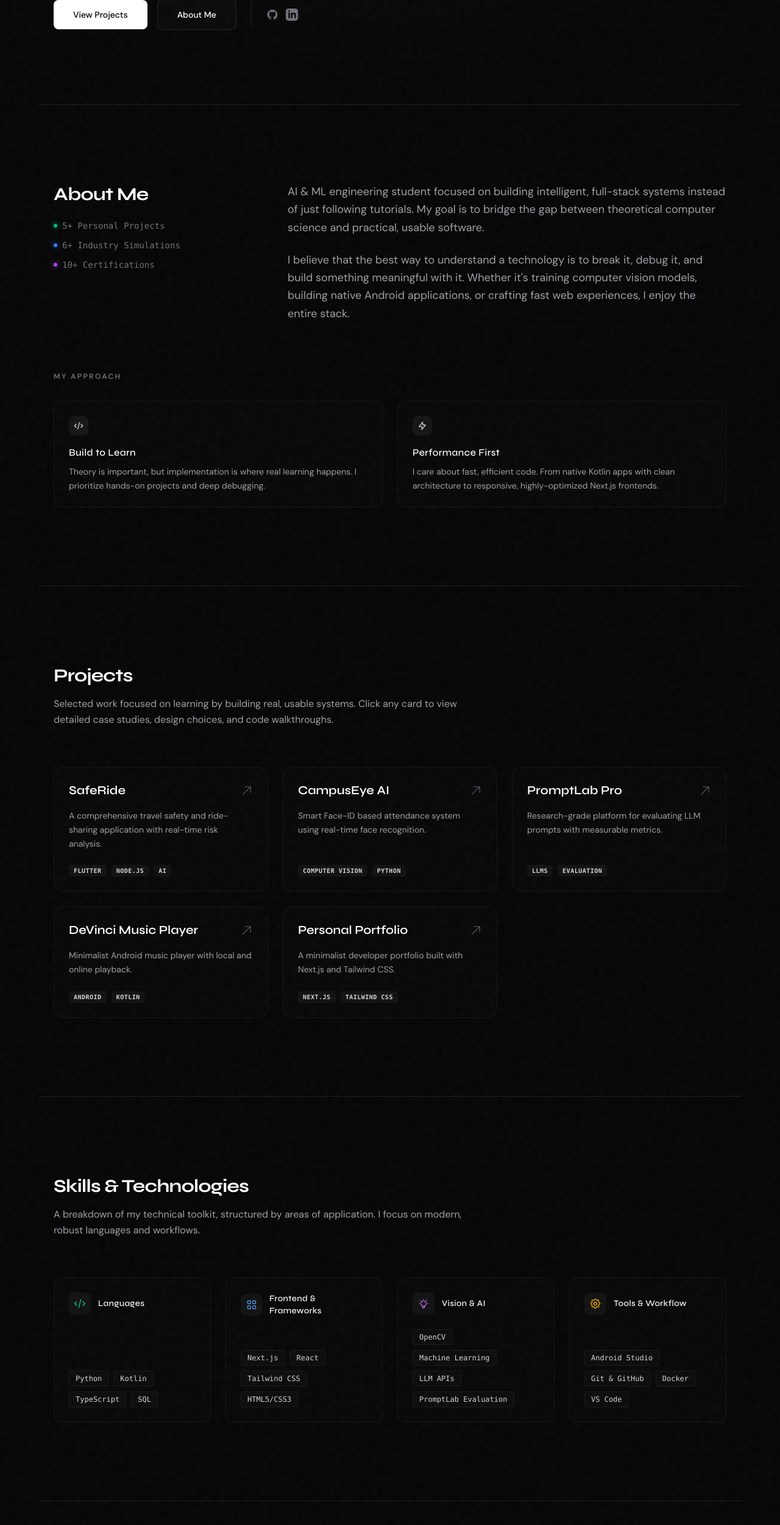
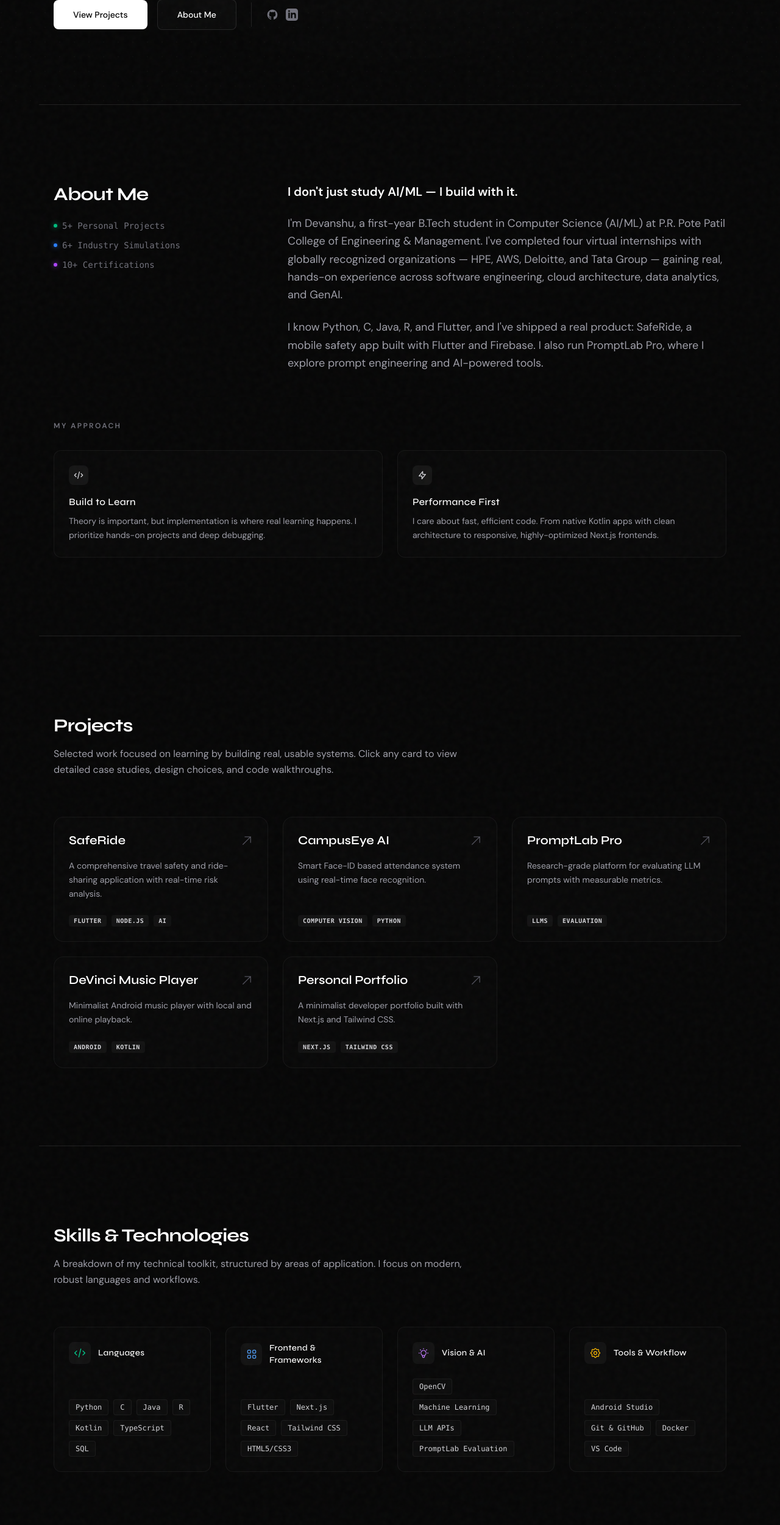
Before and after one commit to devanshu651/portfolio, a Next.js app: page / in a window 1280 px wide. Shown: the part 629-3129 px from the top of the page at 61% size. Built offline with nearby package versions, Linux system fonts and the light colour scheme.

Commit message:
chore: update bio copy and skills inventory in about section

```diff
--- a/app/page.tsx
+++ b/app/page.tsx
@@ -40,7 +40,7 @@ export default function Home() {
   const skillCategories = [
     {
       title: "Languages",
-      skills: ["Python", "Kotlin", "TypeScript", "SQL"],
+      skills: ["Python", "C", "Java", "R", "Kotlin", "TypeScript", "SQL"],
       icon: (
         <svg className="w-5 h-5 text-emerald-400" fill="none" viewBox="0 0 24 24" stroke="currentColor">
           <path strokeLinecap="round" strokeLinejoin="round" strokeWidth={1.5} d="M10 20l4-16m4 4l4 4-4 4M6 16l-4-4 4-4" />
@@ -49,7 +49,7 @@ export default function Home() {
     },
     {
       title: "Frontend & Frameworks",
-      skills: ["Next.js", "React", "Tailwind CSS", "HTML5/CSS3"],
+      skills: ["Flutter", "Next.js", "React", "Tailwind CSS", "HTML5/CSS3"],
       icon: (
         <svg className="w-5 h-5 text-blue-400" fill="none" viewBox="0 0 24 24" stroke="currentColor">
           <path strokeLinecap="round" strokeLinejoin="round" strokeWidth={1.5} d="M4 6a2 2 0 012-2h2a2 2 0 012 2v2a2 2 0 01-2 2H6a2 2 0 01-2-2V6zM14 6a2 2 0 012-2h2a2 2 0 012 2v2a2 2 0 01-2 2h-2a2 2 0 01-2-2V6zM4 16a2 2 0 012-2h2a2 2 0 012 2v2a2 2 0 01-2 2H6a2 2 0 01-2-2v-2zM14 16a2 2 0 012-2h2a2 2 0 012 2v2a2 2 0 01-2 2h-2a2 2 0 01-2-2v-2z" />
@@ -208,11 +208,14 @@ export default function Home() {
           </div>
 
           <div className="md:col-span-2 space-y-6 text-lg text-zinc-400 leading-relaxed font-sans">
-            <p>
-              AI & ML engineering student focused on building intelligent, full-stack systems instead of just following tutorials. My goal is to bridge the gap between theoretical computer science and practical, usable software.
+            <p className="text-white font-semibold text-xl">
+              I don&apos;t just study AI/ML — I build with it.
             </p>
             <p>
-              I believe that the best way to understand a technology is to break it, debug it, and build something meaningful with it. Whether it&apos;s training computer vision models, building native Android applications, or crafting fast web experiences, I enjoy the entire stack.
+              I&apos;m Devanshu, a first-year B.Tech student in Computer Science (AI/ML) at P.R. Pote Patil College of Engineering &amp; Management. I&apos;ve completed four virtual internships with globally recognized organizations — HPE, AWS, Deloitte, and Tata Group — gaining real, hands-on experience across software engineering, cloud architecture, data analytics, and GenAI.
+            </p>
+            <p>
+              I know Python, C, Java, R, and Flutter, and I&apos;ve shipped a real product: SafeRide, a mobile safety app built with Flutter and Firebase. I also run PromptLab Pro, where I explore prompt engineering and AI-powered tools.
             </p>
           </div>
 
```
